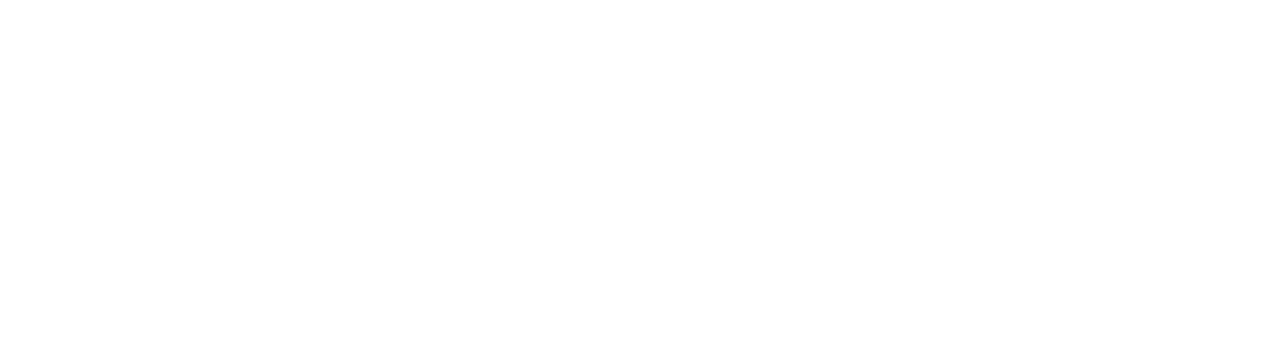
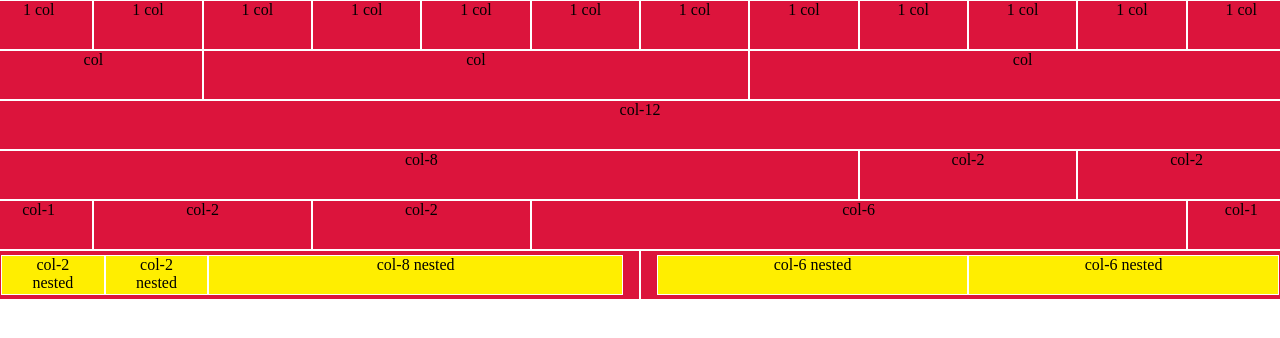
Before and after one commit to gianmarcodiale/html-css-12bool, a plain HTML site: page index.html in a window 1280 px wide. Drawn offline with Linux system fonts and the light colour scheme.

Commit message:
first exercise

```diff
--- a/css/12bool.css
+++ b/css/12bool.css
@@ -22,6 +22,10 @@
 
   .align-center {
     align-items: center;
+  }
+
+  .justify-center {
+      justify-content: center;
   }
 
   /* TYPOGRAPHY */
--- a/css/style.css
+++ b/css/style.css
@@ -0,0 +1,14 @@
+[class^="col-"] {
+    background-color: rgb(220, 20, 60);
+    border: 1px solid rgb(255, 255, 255);
+    height: 50px;
+}
+
+.nested {
+    background-color: rgb(255, 238, 0);
+    height: 40px;
+}
+
+.col-12.white {
+    background-color: rgb(255, 255, 255);
+}
--- a/index.html
+++ b/index.html
@@ -10,5 +10,64 @@
 </head>
 <body>
 
+    <div class="container-fluid">
+        <div class="row">
+            <div class="col-1 text-center">1 col</div>
+            <div class="col-1 text-center">1 col</div>
+            <div class="col-1 text-center">1 col</div>
+            <div class="col-1 text-center">1 col</div>
+            <div class="col-1 text-center">1 col</div>
+            <div class="col-1 text-center">1 col</div>
+            <div class="col-1 text-center">1 col</div>
+            <div class="col-1 text-center">1 col</div>
+            <div class="col-1 text-center">1 col</div>
+            <div class="col-1 text-center">1 col</div>
+            <div class="col-1 text-center">1 col</div>
+            <div class="col-1 text-center">1 col</div>
+        </div>
+    </div>
+
+    <div class="row">
+        <div class="col-2 text-center">col</div>
+        <div class="col-5 text-center">col</div>
+        <div class="col-5 text-center">col</div>
+    </div>
+
+    <div class="row">
+        <div class="col-12 text-center">col-12</div>
+    </div>
+
+    <div class="row">
+        <div class="col-8 text-center">col-8</div>
+        <div class="col-2 text-center">col-2</div>
+        <div class="col-2 text-center">col-2</div>
+    </div>
+
+    <div class="row">
+        <div class="col-1 text-center">col-1</div>
+        <div class="col-2 text-center">col-2</div>
+        <div class="col-2 text-center">col-2</div>
+        <div class="col-6 text-center">col-6</div>
+        <div class="col-1 text-center">col-1</div>
+    </div>
+
+    <div class="row">
+        <div class="col-6 d-flex align-center text-center">
+            <div class="col-2 nested">col-2 nested</div>
+            <div class="col-2 nested">col-2 nested</div>
+            <div class="col-8 nested">col-8 nested</div>
+        </div>
+        <div class="col-6 d-flex align-center text-center">
+            <div class="col-6 nested">col-6 nested</div>
+            <div class="col-6 nested">col-6 nested</div>
+        </div>
+    </div>
+
+    <div class="row">
+        <div class="col-12 white"></div>
+    </div>
+    <!-- FINE PRIMO ESERCIZIO -->
+
+
 </body>
 </html>
```
